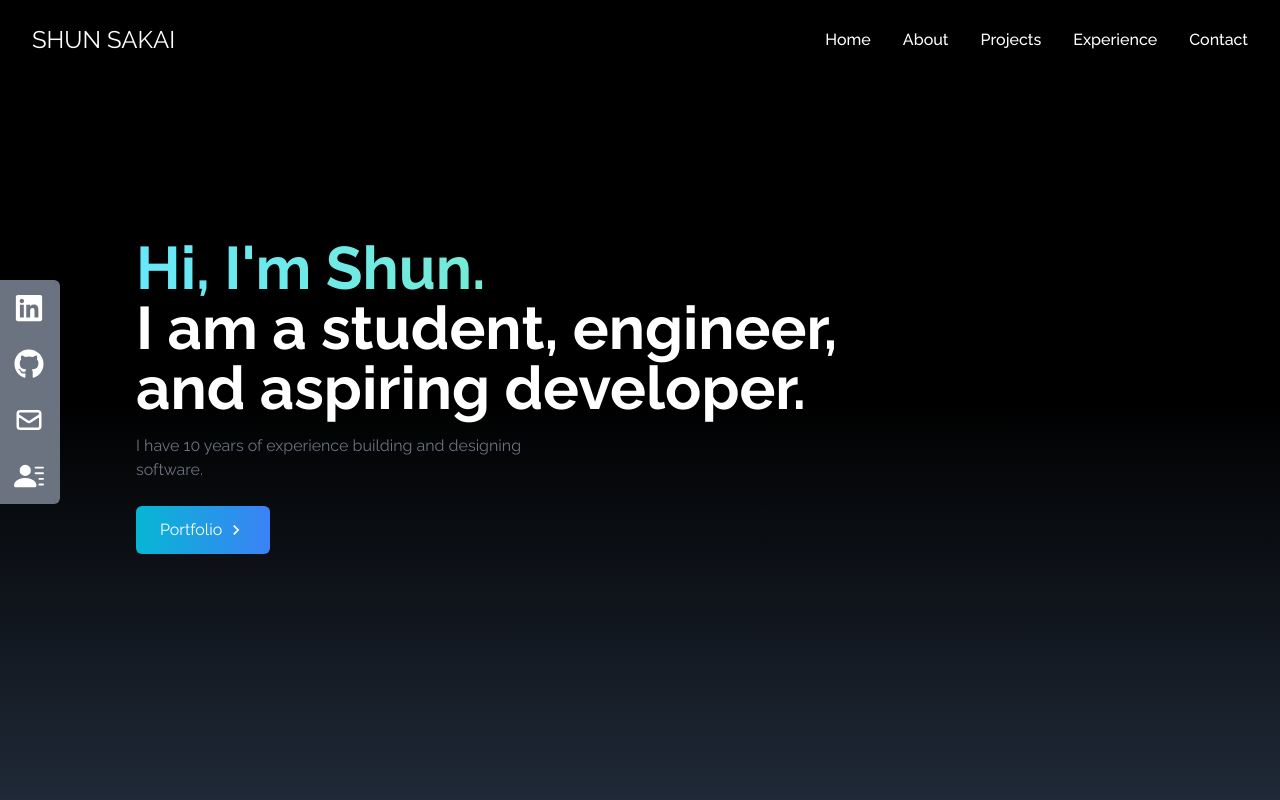
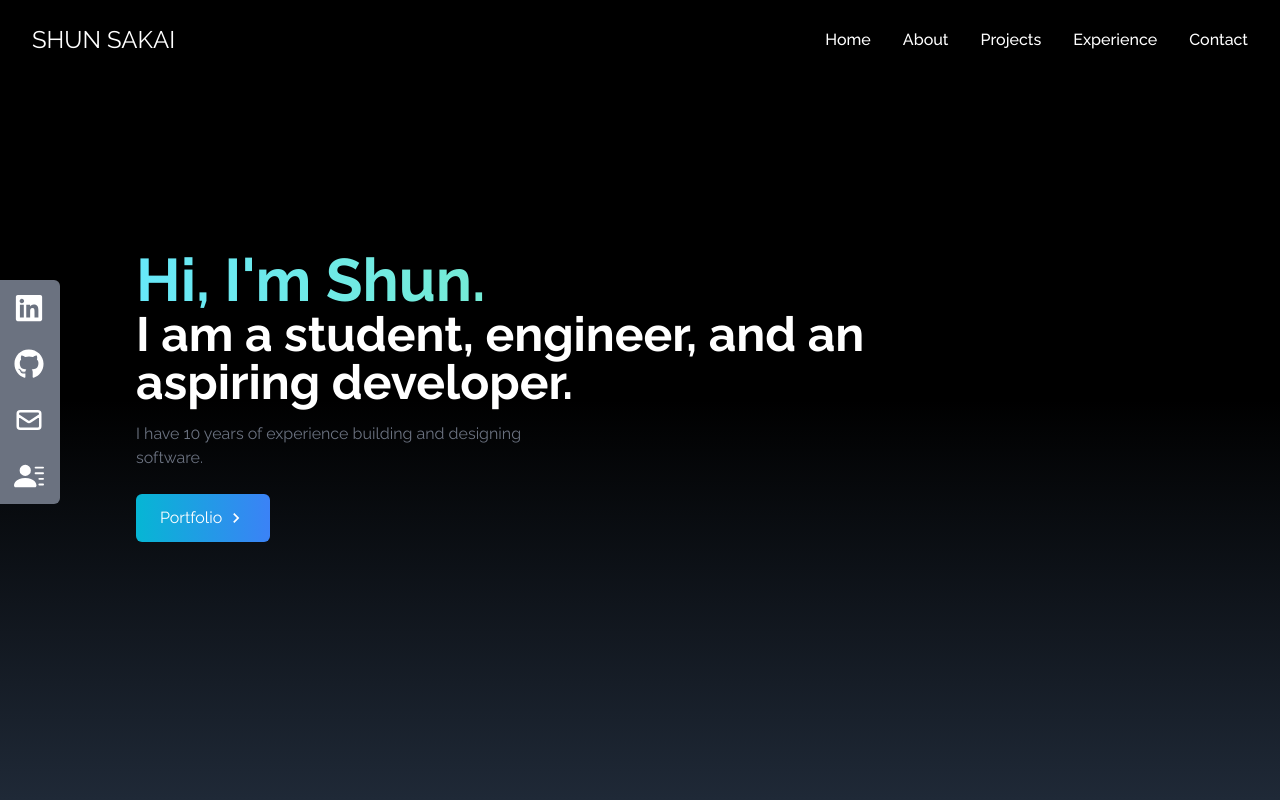
Before and after one commit to sstfytss/shun-portfolio, a React (Create React App) app: page / in a window 1280 px wide. Shown: the top 800 px of the page. Built offline with nearby package versions, Linux system fonts and the light colour scheme; the HTML template or start-up script is replaced by a standard one.

Commit message:
changed font

```diff
--- a/src/components/Home.jsx
+++ b/src/components/Home.jsx
@@ -13,8 +13,8 @@ const Home = () => {
                 <h2 className='text-4xl sm:text-6xl font-bold text-transparent bg-clip-text bg-gradient-to-r to-green-300 from-cyan-300'>
                     Hi, I'm Shun.
                 </h2>
-                <h2 className='text-4xl sm:text-6xl font-bold text-white'>
-                    I am a student, engineer, and aspiring developer.
+                <h2 className='text-4xl sm:text-5xl font-bold text-white'>
+                    I am a student, engineer, and an aspiring developer.
                 </h2>
                 <p className='text-gray-500 py-4 max-w-md'>
                     I have 10 years of experience building and designing software.
```
